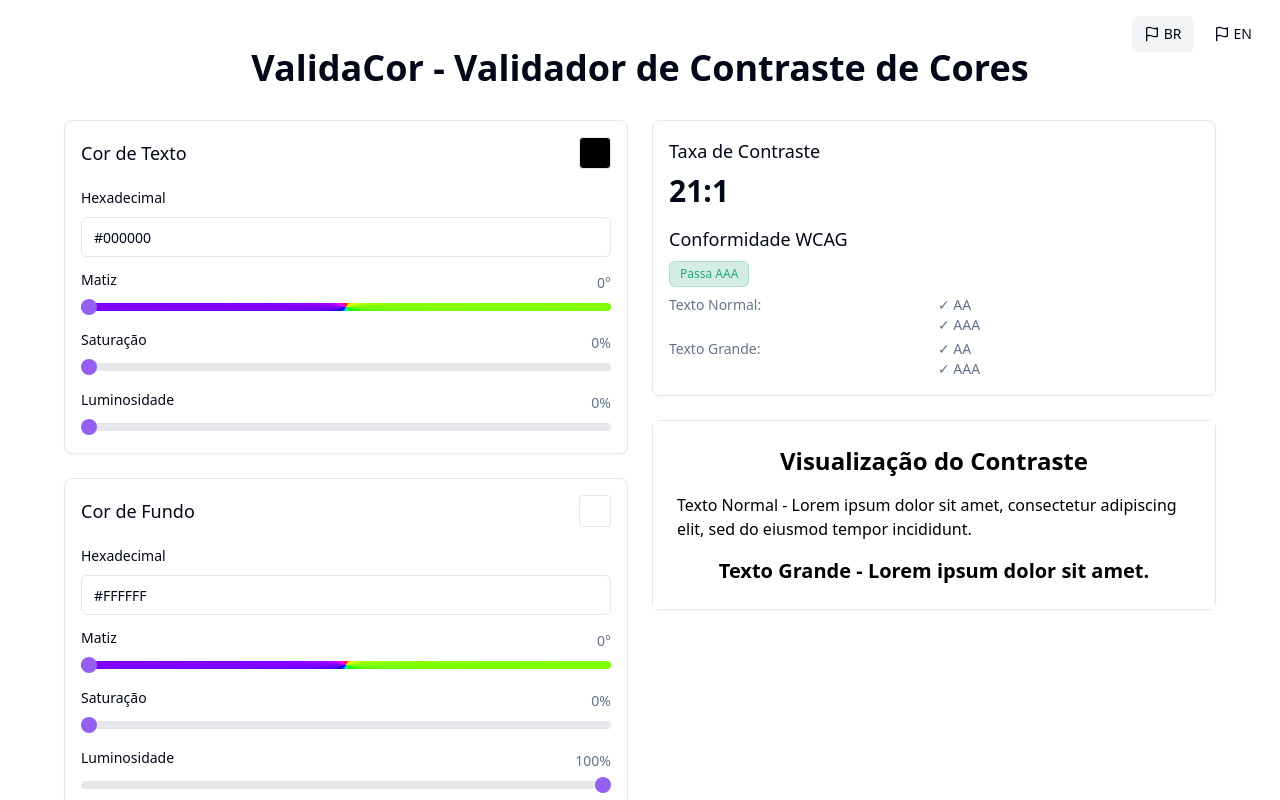
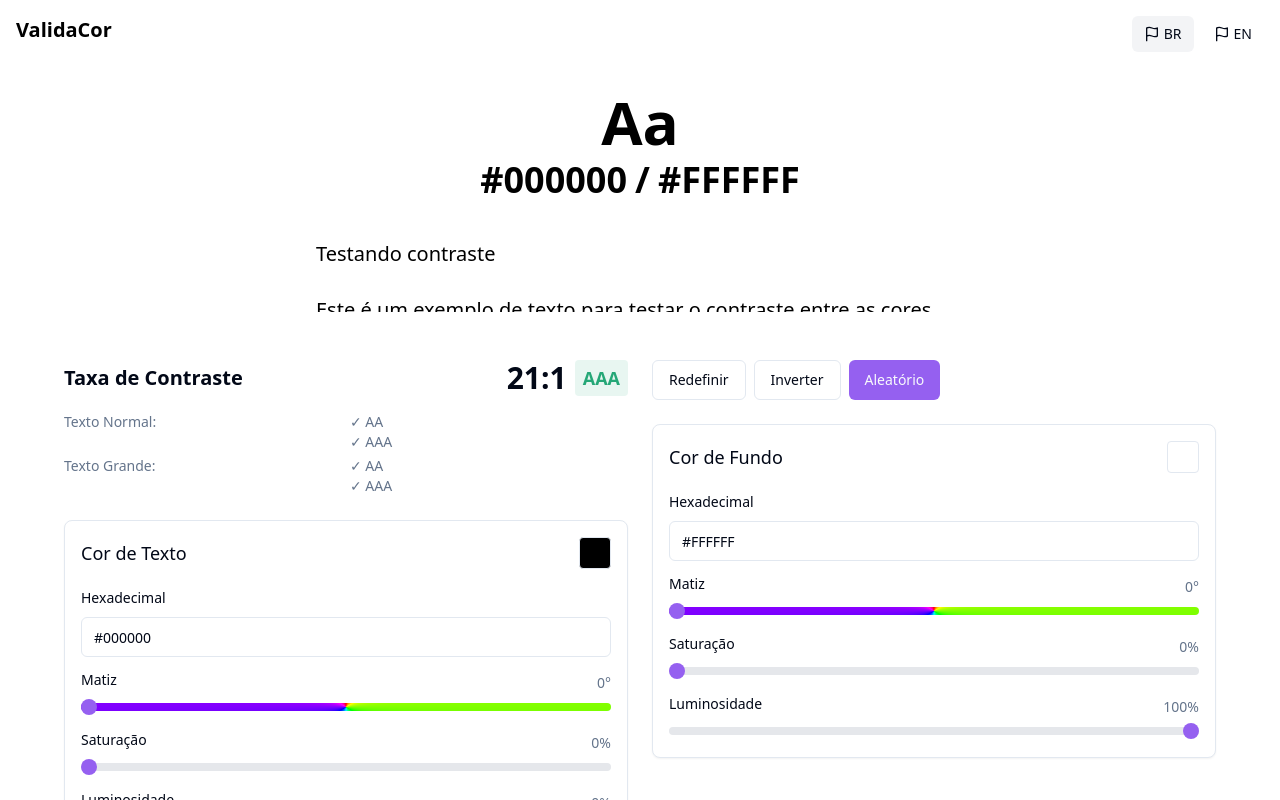
Before and after one commit to luvqs/valida-cor-check, a React (Vite) app: page / in a window 1280 px wide. Shown: the top 800 px of the page. Built offline with nearby package versions, Linux system fonts and the light colour scheme.

Commit message:
feat: Implement color contrast preview
Implement a color contrast preview component with editable text and background color adjustments.

```diff
--- a/src/components/ColorPreview.tsx
+++ b/src/components/ColorPreview.tsx
@@ -1,6 +1,7 @@
 
-import { Card, CardContent } from '@/components/ui/card';
+import { useState } from 'react';
 import { Translations } from '@/utils/languageUtils';
+import { Textarea } from '@/components/ui/textarea';
 
 interface ColorPreviewProps {
   foregroundColor: string;
@@ -13,28 +14,35 @@ const ColorPreview = ({
   backgroundColor,
   translations
 }: ColorPreviewProps) => {
+  const [previewText, setPreviewText] = useState<string>(translations.testingContrast);
+
   return (
-    <Card className="shadow-sm">
-      <CardContent className="p-0">
     <div
-          className="flex flex-col items-center justify-center p-6 h-full w-full"
+      className="w-full h-full flex flex-col items-center justify-center p-8"
       style={{
         backgroundColor: backgroundColor,
         color: foregroundColor,
       }}
     >
-          <h3 className="text-2xl font-bold mb-4">
-            {translations.contrastPreview}
-          </h3>
-          <p className="text-base mb-4">
-            {translations.normalText} - Lorem ipsum dolor sit amet, consectetur adipiscing elit, sed do eiusmod tempor incididunt.
-          </p>
-          <p className="text-xl font-bold">
-            {translations.largeText} - Lorem ipsum dolor sit amet.
-          </p>
+      <div className="max-w-2xl mx-auto w-full">
+        <div className="mb-8 text-center">
+          <h1 className="text-6xl font-bold mb-2">Aa</h1>
+          <div className="text-4xl font-bold flex justify-center items-center gap-2">
+            <span>{foregroundColor}</span>
+            <span>/</span>
+            <span>{backgroundColor}</span>
           </div>
-      </CardContent>
-    </Card>
+        </div>
+
+        <Textarea
+          value={previewText}
+          onChange={(e) => setPreviewText(e.target.value)}
+          className="w-full text-xl bg-transparent border-none resize-none focus-visible:ring-0 focus-visible:ring-offset-0 placeholder-current placeholder-opacity-50"
+          style={{ color: foregroundColor }}
+          placeholder={translations.typeYourTextHere}
+        />
+      </div>
+    </div>
   );
 };
 
--- a/src/components/ui/textarea.tsx
+++ b/src/components/ui/textarea.tsx
@@ -1,3 +1,4 @@
+
 import * as React from "react"
 
 import { cn } from "@/lib/utils"
--- a/src/pages/Index.tsx
+++ b/src/pages/Index.tsx
@@ -1,12 +1,10 @@
 
 import { useState, useEffect } from 'react';
-import { Card, CardContent } from '@/components/ui/card';
 import { Button } from '@/components/ui/button';
 import ColorInput from '@/components/ColorInput';
-import ContrastResult from '@/components/ContrastResult';
 import ColorPreview from '@/components/ColorPreview';
 import LanguageToggle from '@/components/LanguageToggle';
-import { getContrastRatio, generateContrastingPair } from '@/utils/colorUtils';
+import { getContrastRatio, generateContrastingPair, getComplianceLevel } from '@/utils/colorUtils';
 import { Language, translations } from '@/utils/languageUtils';
 
 const Index = () => {
@@ -20,7 +18,6 @@ const Index = () => {
   useEffect(() => {
     const ratio = getContrastRatio(foregroundColor, backgroundColor);
     setContrastRatio(ratio);
-    // Update page title based on language
     document.title = t.appTitle;
   }, [foregroundColor, backgroundColor, language, t.appTitle]);
 
@@ -40,37 +37,78 @@ const Index = () => {
     setBackgroundColor(background.hex);
   };
 
+  const complianceLevel = getComplianceLevel(contrastRatio);
+
   return (
-    <div className="min-h-screen p-6 md:p-12 bg-background">
+    <div className="min-h-screen flex flex-col" style={{ backgroundColor }}>
+      <header className="p-4 flex justify-between">
+        <h1 className="text-xl font-bold" style={{ color: foregroundColor }}>
+          ValidaCor
+        </h1>
         <LanguageToggle
           currentLanguage={language}
           onLanguageChange={setLanguage}
         />
-
-      <div className="max-w-6xl mx-auto">
-        <header className="mb-8 text-center">
-          <h1 className="text-3xl md:text-4xl font-bold mb-2">{t.appTitle}</h1>
       </header>
 
+      <div className="flex flex-col flex-grow">
+        <div className="flex-grow">
+          <ColorPreview
+            foregroundColor={foregroundColor}
+            backgroundColor={backgroundColor}
+            translations={t}
+          />
+        </div>
+
+        <div className="bg-background p-4 rounded-t-xl">
+          <div className="max-w-6xl mx-auto">
             <div className="grid grid-cols-1 md:grid-cols-2 gap-6">
-          <div className="flex flex-col gap-6">
+              <div>
+                <div className="mb-6">
+                  <div className="flex justify-between items-center mb-4">
+                    <h2 className="text-xl font-bold text-foreground">{t.contrastRatio}</h2>
+                    <div className="text-3xl font-bold flex items-center gap-2">
+                      <span>{contrastRatio}:1</span>
+                      <span
+                        className={`text-lg px-2 py-1 rounded ${
+                          complianceLevel === 'aaa' ? 'text-success bg-success/10' :
+                          complianceLevel === 'aa' ? 'text-warning bg-warning/10' :
+                          complianceLevel === 'aa-large' ? 'text-warning bg-warning/10' :
+                          'text-destructive bg-destructive/10'
+                        }`}
+                      >
+                        {complianceLevel.toUpperCase()}
+                      </span>
+                    </div>
+                  </div>
+
+                  <div className="text-sm text-muted-foreground">
+                    <div className="grid grid-cols-2 gap-x-2">
+                      <div>{t.normalText}:</div>
+                      <div>{contrastRatio >= 4.5 ? '✓' : '✗'} AA</div>
+                      <div></div>
+                      <div>{contrastRatio >= 7 ? '✓' : '✗'} AAA</div>
+                    </div>
+                    <div className="grid grid-cols-2 gap-x-2 mt-1">
+                      <div>{t.largeText}:</div>
+                      <div>{contrastRatio >= 3 ? '✓' : '✗'} AA</div>
+                      <div></div>
+                      <div>{contrastRatio >= 4.5 ? '✓' : '✗'} AAA</div>
+                    </div>
+                  </div>
+                </div>
+
                 <ColorInput
                   title={t.foregroundColor}
                   initialColor={foregroundColor}
                   onColorChange={setForegroundColor}
                   translations={t}
                 />
+              </div>
 
-            <ColorInput
-              title={t.backgroundColor}
-              initialColor={backgroundColor}
-              onColorChange={setBackgroundColor}
-              translations={t}
-            />
-
-            <Card>
-              <CardContent className="p-4">
-                <div className="flex gap-2 flex-wrap">
+              <div>
+                <div className="mb-6">
+                  <div className="flex gap-2">
                     <Button
                       variant="outline"
                       onClick={handleReset}
@@ -90,31 +128,26 @@ const Index = () => {
                       {t.random}
                     </Button>
                   </div>
-              </CardContent>
-            </Card>
                 </div>
 
-          <div className="flex flex-col gap-6">
-            <ContrastResult
-              contrastRatio={contrastRatio}
-              translations={t}
-            />
-
-            <ColorPreview
-              foregroundColor={foregroundColor}
-              backgroundColor={backgroundColor}
+                <ColorInput
+                  title={t.backgroundColor}
+                  initialColor={backgroundColor}
+                  onColorChange={setBackgroundColor}
                   translations={t}
                 />
               </div>
             </div>
 
-        <footer className="mt-12 text-center text-muted-foreground">
+            <footer className="mt-8 text-center text-muted-foreground">
               <p>
                 ValidaCor - {new Date().getFullYear()}
               </p>
             </footer>
           </div>
         </div>
+      </div>
+    </div>
   );
 };
 
--- a/src/utils/languageUtils.ts
+++ b/src/utils/languageUtils.ts
@@ -22,6 +22,8 @@ export interface Translations {
   passesAAALarge: string;
   passesAAA: string;
   fails: string;
+  testingContrast: string;
+  typeYourTextHere: string;
 }
 
 export const translations: Record<Language, Translations> = {
@@ -45,7 +47,9 @@ export const translations: Record<Language, Translations> = {
     passesAA: 'Passa AA',
     passesAAALarge: 'Passa AAA (Texto Grande)',
     passesAAA: 'Passa AAA',
-    fails: 'Falha'
+    fails: 'Falha',
+    testingContrast: 'Testando contraste\n\nEste é um exemplo de texto para testar o contraste entre as cores selecionadas. Você pode editar este texto para ver como ficará com suas próprias palavras. O objetivo é garantir que o texto seja legível com o contraste atual.',
+    typeYourTextHere: 'Digite seu texto aqui...'
   },
   'en-US': {
     appTitle: 'ValidaCor - Color Contrast Validator',
@@ -67,6 +71,8 @@ export const translations: Record<Language, Translations> = {
     passesAA: 'Passes AA',
     passesAAALarge: 'Passes AAA (Large Text)',
     passesAAA: 'Passes AAA',
-    fails: 'Fails'
+    fails: 'Fails',
+    testingContrast: 'Testing contrast\n\nThis is a sample text to test the contrast between the selected colors. You can edit this text to see how it looks with your own words. The goal is to ensure the text is readable with the current contrast.',
+    typeYourTextHere: 'Type your text here...'
   }
 };
```
Lines whose indentation alone changed are shown as unchanged.
